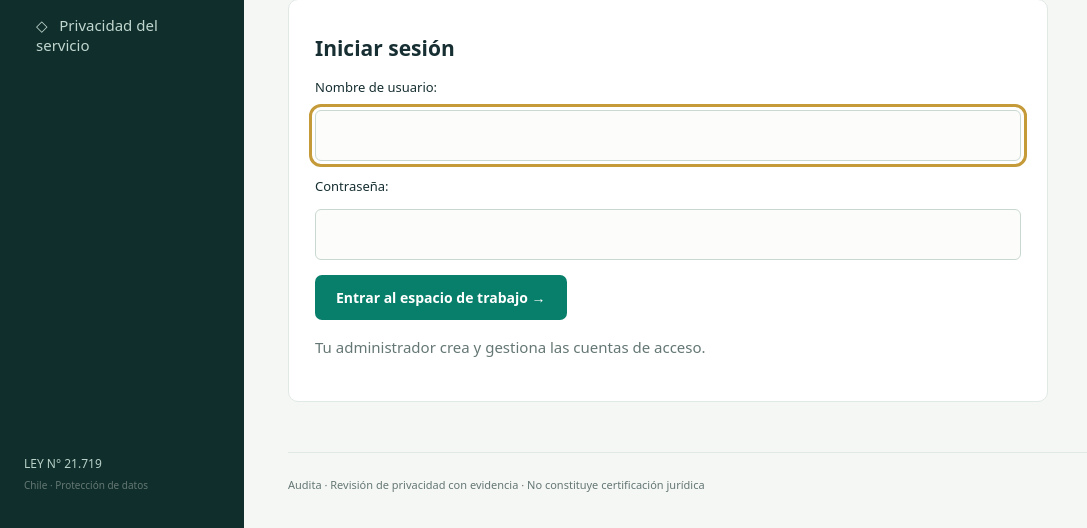
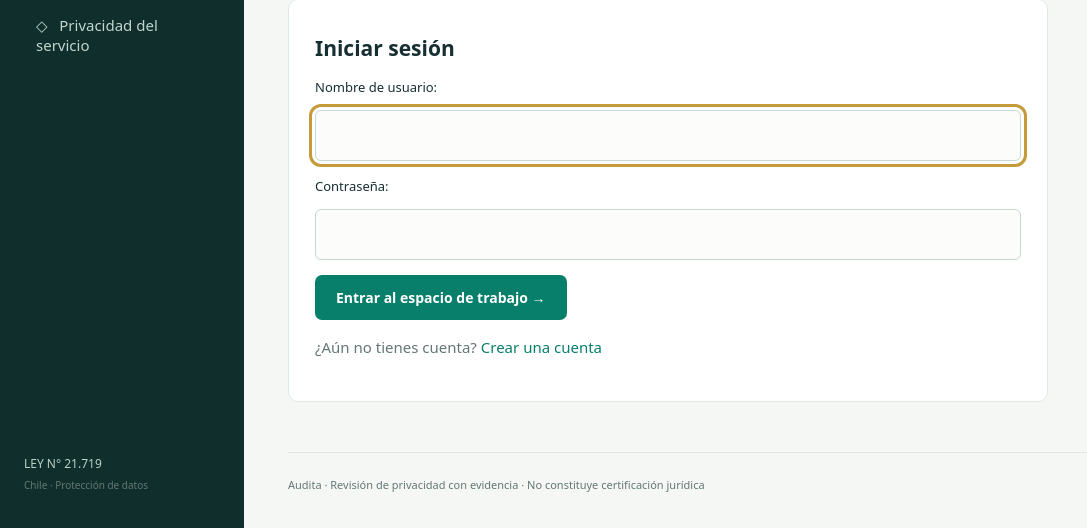
Before and after one commit to BravoMatias10/Pagina-Web, a Django app: page /cuentas/login/ in a window 1280 px wide. Shown: the part 272-800 px from the top of the page, without its empty margins (0-1087 px from the left). Run offline with Django 5.2, Linux system fonts and the light colour scheme; parts of the project's set-up code (start-up, migrations or seed data) failed here and were passed over.

Commit message:
Habilitar registro público: templates/registration/login.html

```diff
--- a/templates/registration/login.html
+++ b/templates/registration/login.html
@@ -1 +1 @@
-{% extends 'base.html' %}{% block content %}<div class="eyebrow">BIENVENIDO A AUDITA</div><h1>Privacidad que puedes revisar.</h1><p>Accede a tu espacio de auditorías e informes.</p><section class="panel narrow"><h2>Iniciar sesión</h2><form method="post">{% csrf_token %}{{ form.as_p }}<button>Entrar al espacio de trabajo →</button></form><p class="muted">Tu administrador crea y gestiona las cuentas de acceso.</p></section>{% endblock %}
+{% extends 'base.html' %}{% block content %}<div class="eyebrow">BIENVENIDO A AUDITA</div><h1>Privacidad que puedes revisar.</h1><p>Accede a tu espacio de auditorías e informes.</p><section class="panel narrow"><h2>Iniciar sesión</h2><form method="post">{% csrf_token %}{{ form.as_p }}<button>Entrar al espacio de trabajo →</button></form><p class="muted">¿Aún no tienes cuenta? <a href="{% url 'register' %}">Crear una cuenta</a></p></section>{% endblock %}
```
